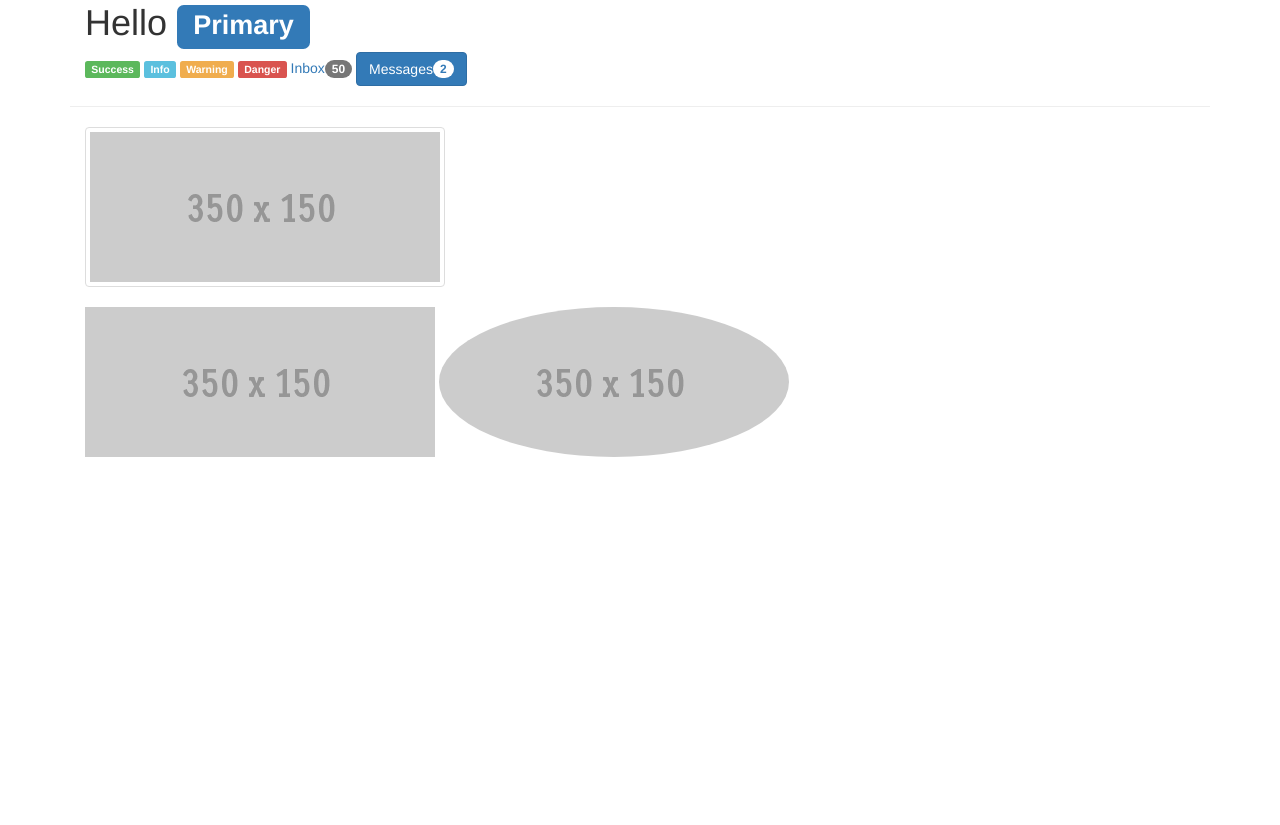
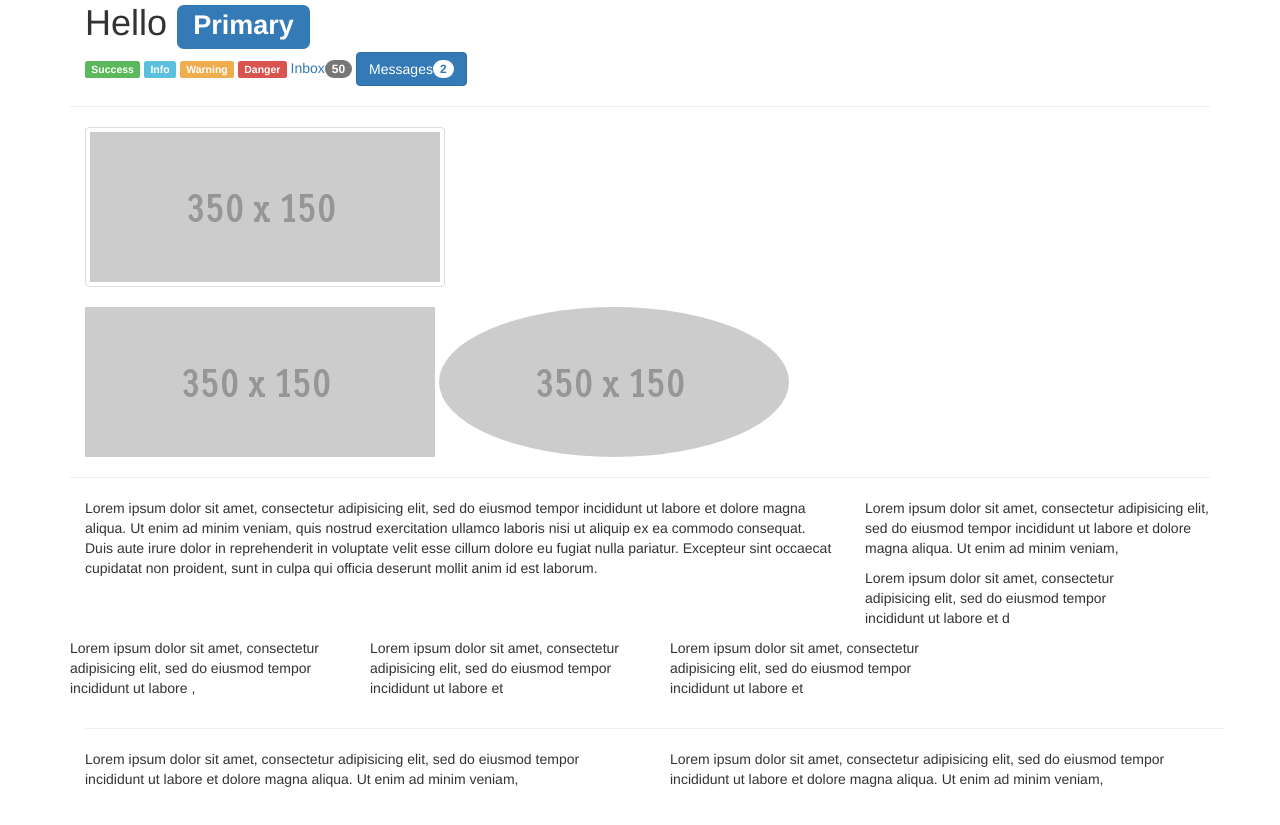
Before and after one commit to philpotlr/bootstrap-cheatsheet, a plain HTML site: page index.html in a window 1280 px wide. Shown: the part 3472-4297 px from the top of the page. Drawn offline with nearby package versions, Linux system fonts and the light colour scheme.

Commit message:
grid system

```diff
--- a/index.html
+++ b/index.html
@@ -358,6 +358,59 @@
     </div>
 
 
+    <hr>
+
+    <!-- GRID SYSTEM -->
+
+    <div class="container">
+      <div class="row">
+        <div class="col-md-8">
+          <p>Lorem ipsum dolor sit amet, consectetur adipisicing elit, sed do eiusmod
+          tempor incididunt ut labore et dolore magna aliqua. Ut enim ad minim veniam,
+          quis nostrud exercitation ullamco laboris nisi ut aliquip ex ea commodo
+          consequat. Duis aute irure dolor in reprehenderit in voluptate velit esse
+          cillum dolore eu fugiat nulla pariatur. Excepteur sint occaecat cupidatat non
+          proident, sunt in culpa qui officia deserunt mollit anim id est laborum.</p>
+        </div>
+        <div class="col-md-4">
+          <p>Lorem ipsum dolor sit amet, consectetur adipisicing elit, sed do eiusmod
+          tempor incididunt ut labore et dolore magna aliqua. Ut enim ad minim veniam,</p>
+        </div>
+
+        <hr>
+
+      <div class="row">
+        <div class="col-md-3">
+          <p>Lorem ipsum dolor sit amet, consectetur adipisicing elit, sed do eiusmod
+          tempor incididunt ut labore et d</p>
+        </div>
+        <div class="col-md-3">
+          <p>Lorem ipsum dolor sit amet, consectetur adipisicing elit, sed do eiusmod
+          tempor incididunt ut labore ,</p>
+        </div>
+        <div class="col-md-3">
+          <p>Lorem ipsum dolor sit amet, consectetur adipisicing elit, sed do eiusmod
+          tempor incididunt ut labore et </p>
+        </div>
+        <div class="col-md-3">
+          <p>Lorem ipsum dolor sit amet, consectetur adipisicing elit, sed do eiusmod
+          tempor incididunt ut labore et </p>
+        </div>
+      </div>
+    </div>
+
+    <hr>
+
+      <div class="row">
+        <div class="col-md-6">
+          <p>Lorem ipsum dolor sit amet, consectetur adipisicing elit, sed do eiusmod
+          tempor incididunt ut labore et dolore magna aliqua. Ut enim ad minim veniam,</p>
+        </div>
+        <div class="col-md-6">
+          <p>Lorem ipsum dolor sit amet, consectetur adipisicing elit, sed do eiusmod
+          tempor incididunt ut labore et dolore magna aliqua. Ut enim ad minim veniam,</p>
+        </div>
+        </div>
 
 
 
```
